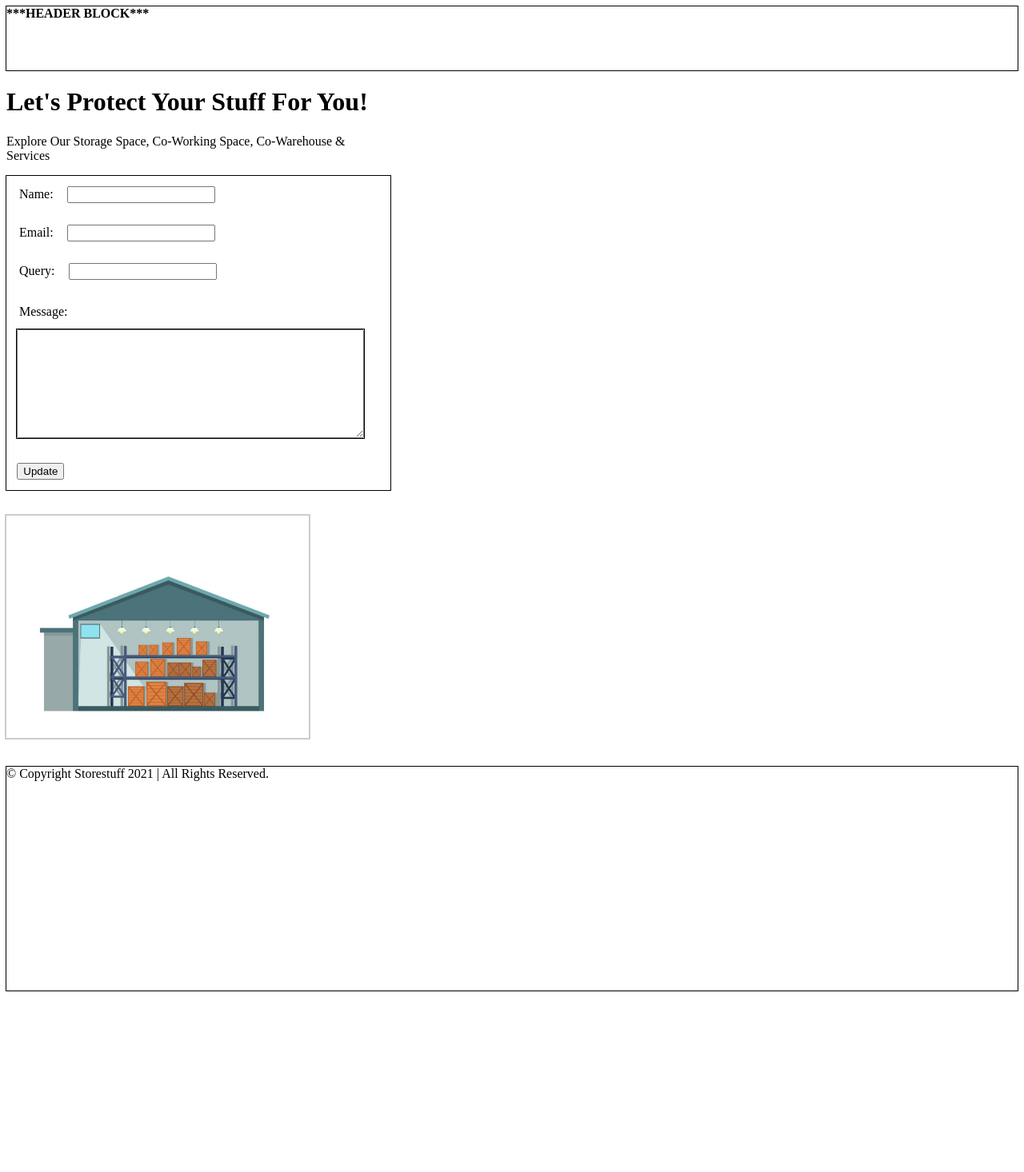
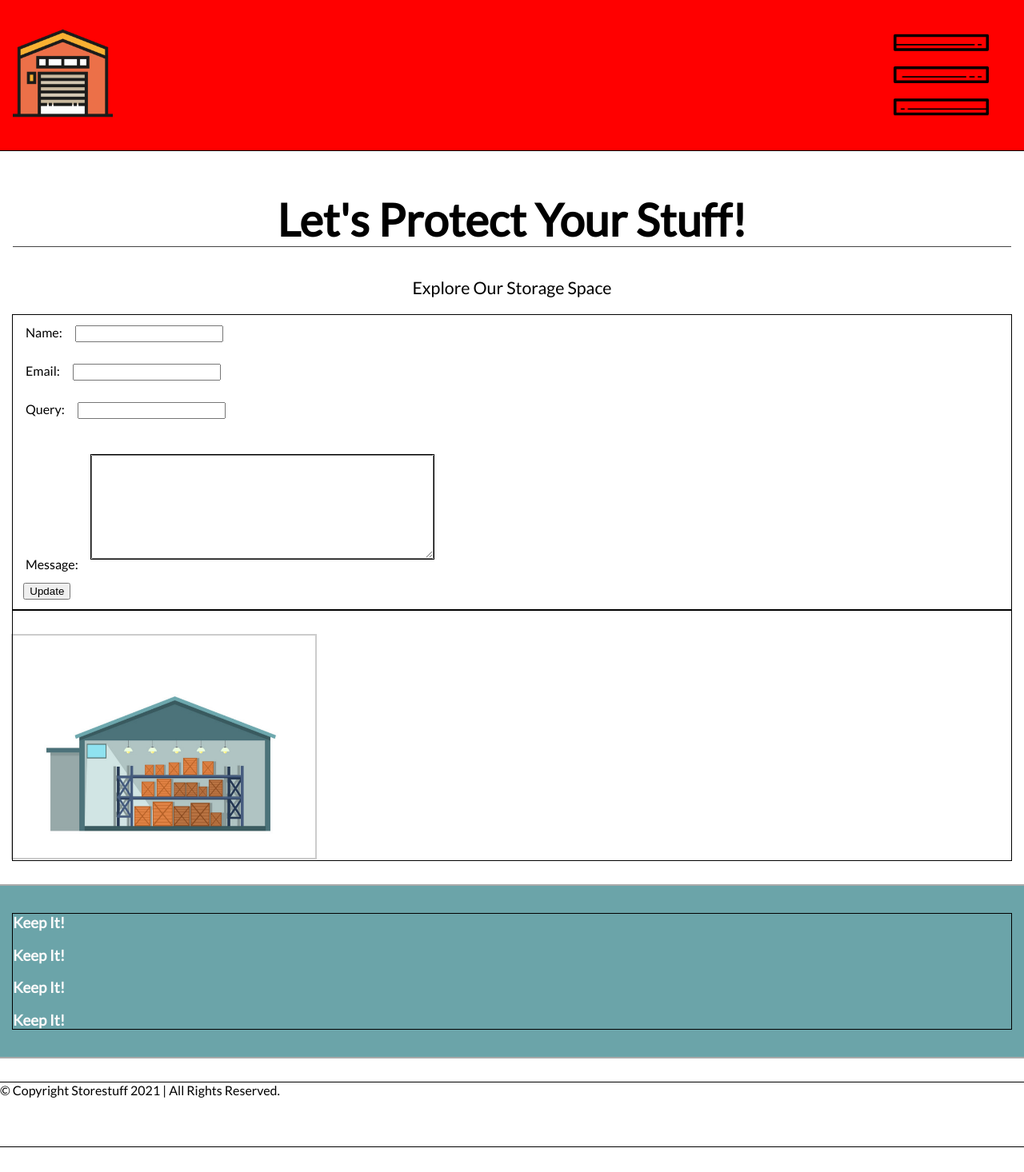
Before and after one commit to mayerz6/storestuff, a PHP site: page / in a window 1280 px wide. Shown: the whole page at 80% size. Before the commit the page ends 1240 px from the top, so only its background shows below. Run offline with PHP 8.4, Linux system fonts and the light colour scheme.

Commit message:
Implementing the design elements of the site

```diff
--- a/about.php
+++ b/about.php
@@ -6,7 +6,7 @@
 <html lang="en">
     <head>
         <title>Store Stuff</title>
-            <link rel="text/stylesheet" href="" />
+            <link rel="text/stylesheet" href="assets/css/styles.css" />
     </head>
 
     <body>
--- a/assets/css/styles.css
+++ b/assets/css/styles.css
@@ -1,19 +1,135 @@
+@import url("https://fonts.googleapis.com/css2?family=Lato:ital,wght@0,100;0,400;1,900&display=swap");
 /* Define the DEFAULT UI styles for all pages on the site. */
+html {
+  -webkit-box-sizing: border-box;
+          box-sizing: border-box;
+}
 
-div#fbRegion { outline: 1px solid #000; }
-div#fbRegion form > * { margin-top: 1em; margin-bottom: 1em; margin-left: 1em; }
-div#fbRegion textarea { outline: 1px solid #000; width: 428px; height: 130px; }
-div#imgRegion img { outline: 2px solid #ccc; width: 378px; height: 278px; margin-top: 2em; }
-div#main section#screen { width: 480px; }
-div#main section#screen { width: 480px; }
-header { outline: 1px solid #000; margin: 0em 0em; height: 80px; }
-footer { outline: 1px solid #000; margin: 2em 0em; height: 280px; }
+*, *:before, *:after {
+  -webkit-box-sizing: inherit;
+          box-sizing: inherit;
+}
 
+body {
+  margin: 0;
+  font-family: 'Lato';
+}
+
+/* HEADER region */
+header {
+  outline: 1px solid #000;
+  margin: 0em;
+  display: -webkit-box;
+  display: -ms-flexbox;
+  display: flex;
+  place-content: space-between;
+  padding: 0.4em 1em;
+  background-color: #ff0000;
+}
+
+nav {
+  display: none;
+}
+
+nav ul {
+  margin: 0;
+  padding: 0;
+}
+
+header img#logo {
+  margin-bottom: 0.8em;
+  margin-top: 1.4em;
+  width: 100%;
+}
+
+header a#logo-link {
+  width: 10%;
+  margin: 0em;
+  padding: 0em;
+  outline: 0px solid #000;
+}
+
+header img#menu-icon {
+  width: 14%;
+  cursor: pointer;
+}
+
+/* Main CONTENT region */
+div#main {
+  padding: 1em;
+  outline: 0px solid #ccc;
+  margin-bottom: 1em;
+}
+
+div#main h1 {
+  text-align: center;
+  border-bottom: 1px solid #444;
+  outline: 0px solid #444;
+  font-size: 42pt;
+}
+
+div#main section#screen {
+  /* width: 480px; */
+  outline: 0px solid #000;
+}
+
+div#main section#screen p {
+  font-size: 16pt;
+  font-weight: 500;
+  text-align: center;
+}
+
+div#grid {
+  background-color: #6BA4A9;
+  color: #fafafa;
+  padding: 1em;
+  outline: 2px solid #aaa;
+  margin-bottom: 1em;
+}
+
+div#grid section#features {
+  /* width: 480px; */
+  outline: 1px solid #000;
+}
+
+div#main div#imgRegion {
+  /* width: 480px; */
+  outline: 1px solid #000;
+}
+
+div#fbRegion {
+  outline: 1px solid #000;
+}
+
+div#fbRegion form > * {
+  margin-top: 1em;
+  margin-bottom: 1em;
+  margin-left: 1em;
+}
+
+div#fbRegion textarea {
+  outline: 1px solid #000;
+  width: 428px;
+  height: 130px;
+}
+
+div#imgRegion img {
+  outline: 2px solid #ccc;
+  width: 378px;
+  height: 278px;
+  margin-top: 2em;
+}
+
+/* FOOTER region */
+footer {
+  outline: 1px solid #000;
+  margin: 2em 0em;
+  height: 80px;
+}
 
 /* Define the UI layout for MOBILE devices */
-
-
 /* Define the UI layout for TABLET devices */
-
-
+/* Define the UI layout for LAPTOP devices */
 /* Define the UI layout for DESKTOP devices */
+/* Define the UI layout for EXTRA LARGE screens */
+/*# sourceMappingURL=styles.css.map */
--- /dev/null
+++ b/assets/css/styles.scss
@@ -0,0 +1,57 @@
+@import url('https://fonts.googleapis.com/css2?family=Lato:ital,wght@0,100;0,400;1,900&display=swap');
+
+
+/* Define the DEFAULT UI styles for all pages on the site. */
+html { box-sizing: border-box; }
+*, *:before, *:after { box-sizing: inherit; }
+body { margin: 0; font-family: 'Lato'; }
+
+/* HEADER region */
+header { outline: 1px solid #000; margin: 0em; display: flex; place-content: space-between; padding: 0.4em 1em; background-color: #ff0000; }
+nav { display: none; }
+nav {
+    ul { margin: 0; padding: 0; }
+}
+header { img#logo { margin-bottom: 0.8em; margin-top: 1.4em; width: 100%; } a#logo-link { width: 10%; margin: 0em; padding: 0em; outline: 0px solid #000; } img#menu-icon { width: 14%; cursor: pointer; } }
+
+/* Main CONTENT region */
+div#main { padding: 1em; outline: 0px solid #ccc; margin-bottom: 1em;
+    h1 { text-align: center; border-bottom: 1px solid #444; outline: 0px solid #444; font-size: 42pt; }
+    section#screen {
+        /* width: 480px; */ outline: 0px solid #000;
+       p {
+           font-size: 16pt;
+           font-weight: 500;
+           text-align: center;
+        }
+    }
+}
+
+div#grid { background-color: #6BA4A9; color: #fafafa; padding: 1em; outline: 2px solid #aaa; margin-bottom: 1em; }
+
+div#grid section#features { /* width: 480px; */ outline: 1px solid #000; }
+div#main div#imgRegion { /* width: 480px; */ outline: 1px solid #000; }
+
+div#fbRegion { outline: 1px solid #000; }
+div#fbRegion form > * { margin-top: 1em; margin-bottom: 1em; margin-left: 1em; }
+div#fbRegion textarea { outline: 1px solid #000; width: 428px; height: 130px; }
+div#imgRegion img { outline: 2px solid #ccc; width: 378px; height: 278px; margin-top: 2em; }
+
+/* FOOTER region */
+
+footer { outline: 1px solid #000; margin: 2em 0em; height: 80px; }
+
+/* Define the UI layout for MOBILE devices */
+@media (max-width: 480px) {}
+
+/* Define the UI layout for TABLET devices */
+@media (max-width: 768px) {}
+
+/* Define the UI layout for LAPTOP devices */
+@media (max-width: 1024px) {}
+
+/* Define the UI layout for DESKTOP devices */
+@media (max-width: 1200px) {}
+
+/* Define the UI layout for EXTRA LARGE screens */
+@media (min-width: 1350px) {}
--- a/index.php
+++ b/index.php
@@ -24,12 +24,23 @@
     <body>
 
         <header>
-            <b>***HEADER BLOCK***</b>
+           <!-- <b>***HEADER BLOCK***</b> -->
+               <a id="logo-link" href="index.php"><img id="logo" src="favicon.png" alt="logo" /></a>
+                    <img id="menu-icon" src="assets/img/menu-2.png" />
+                    <nav>
+                        <ul id="nav">
+                            <li><a href="#">Home</a></li>
+                            <li><a href="#">About</a></li>
+                            <li><a href="#">Services</a></li>
+                            <li><a href="#">Contact</a></li>
+                        </ul>
+                    </nav>
         </header>
+
         <div id="main">
-            <h1>Let's Protect Your Stuff For You!</h1>
+            <h1>Let's Protect Your Stuff!</h1>
                 <section id="screen">
-                    <p>Explore Our Storage Space, Co-Working Space, Co-Warehouse & Services</p>
+                    <p>Explore Our Storage Space</p>
                         <div id="fbRegion">
                             <form action="<?php echo $_SERVER['PHP_SELF'] ?>" method="POST">
                                 <span>Name: </span><input type="text" name="name" value="<?php echo htmlspecialchars($_POST['name'] ?? ''); ?>"  /><b><?php echo $errors['Name'] ?? ''; ?></b><br>
@@ -41,9 +52,19 @@
                             </div>
                  </section>
                  <div id="imgRegion"><img src="./assets/img/warehouse-building.png" /></div>
+        </div>
+
+                <div id="grid">
+                    <section id="features">
+                        <article class="options"><h3>Keep It!</h3></article>
+                        <article class="options"><h3>Keep It!</h3></article>
+                        <article class="options"><h3>Keep It!</h3></article>
+                        <article class="options"><h3>Keep It!</h3></article>
+                    </section>
                 </div>
+
                 <footer>
-                    <!-- ***FOOTER BLOCK***</b> -->
+                    <!-- ***FOOTER BLOCK*** -->
 
                     <span>&copy; Copyright Storestuff <?php echo date("Y"); ?> | All Rights Reserved. </span>
                 </footer>
```
Also changed, not shown: assets/img/menu-2.png (added), assets/img/menu.png (added), 1 other file.
